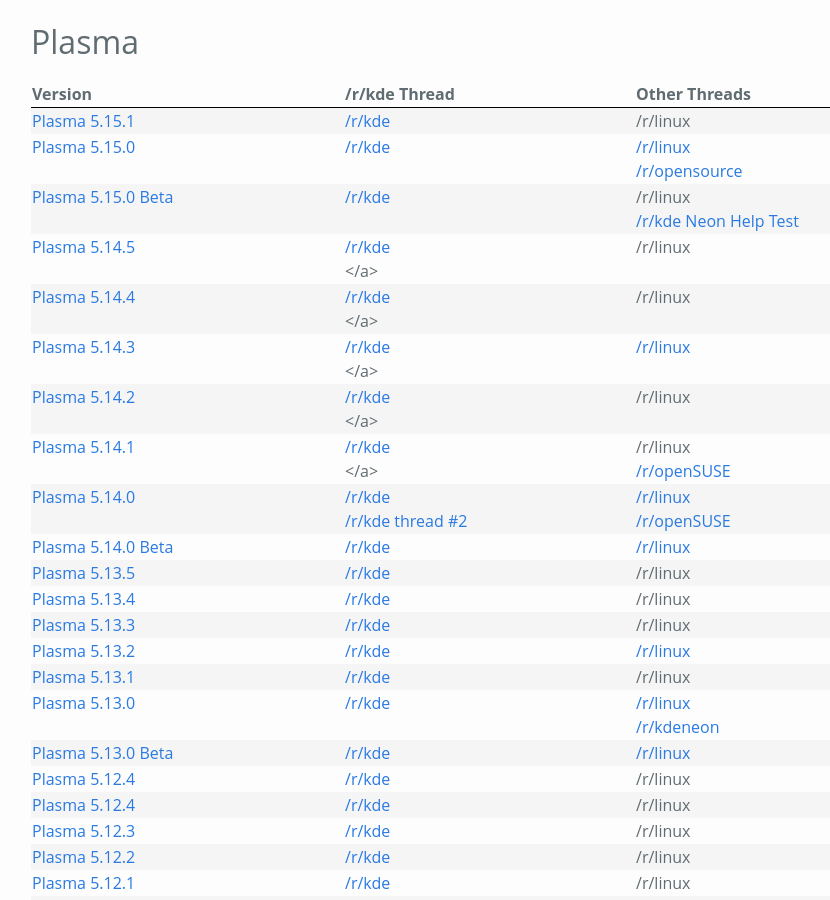
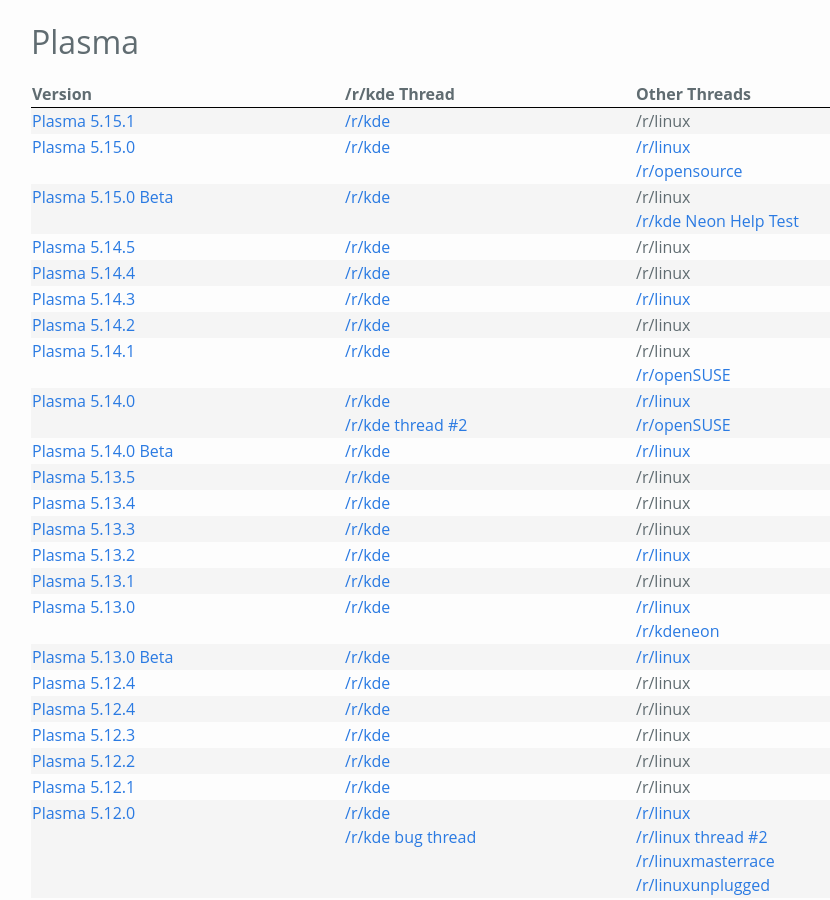
Before and after one commit to Zren/zren.github.io, a Jekyll site: the page built from kde_versions.md, in a window 1280 px wide and 900 px high, scrolled down 548 px. Shown: the whole window, without its empty margins (127-957 px from the left). Built offline with Jekyll 4.4.1, drawn with Linux system fonts in a browser that asks for light colours.

Commit message:
Fix extra </a> typo

```diff
--- a/kde_versions.md
+++ b/kde_versions.md
@@ -98,29 +98,29 @@
     </tr>
     <tr>
       <td><a href="https://www.kde.org/announcements/plasma-5.14.5.php">Plasma 5.14.5</a></td>
-      <td><a href="https://www.reddit.com/r/kde/comments/adtwij/first_plasma_bugfix_release_of_the_year_makes/">/r/kde</a></a></td>
+      <td><a href="https://www.reddit.com/r/kde/comments/adtwij/first_plasma_bugfix_release_of_the_year_makes/">/r/kde</a></td>
       <td><a>/r/linux</a></td>
     </tr>
     <tr>
       <td><a href="https://www.kde.org/announcements/plasma-5.14.4.php">Plasma 5.14.4</a></td>
-      <td><a href="https://www.reddit.com/r/kde/comments/a0x24n/kde_plasma_5144_bugfix_release_for_november/">/r/kde</a></a></td>
+      <td><a href="https://www.reddit.com/r/kde/comments/a0x24n/kde_plasma_5144_bugfix_release_for_november/">/r/kde</a></td>
       <td><a>/r/linux</a></td>
     </tr>
     <tr>
       <td><a href="https://www.kde.org/announcements/plasma-5.14.3.php">Plasma 5.14.3</a></td>
-      <td><a href="https://www.reddit.com/r/kde/comments/9upzby/kde_plasma_5143_bugfix_release_for_november/">/r/kde</a></a></td>
+      <td><a href="https://www.reddit.com/r/kde/comments/9upzby/kde_plasma_5143_bugfix_release_for_november/">/r/kde</a></td>
       <td>
         <a href="https://www.reddit.com/r/linux/comments/9vaq3x/kde_plasma_5143_bugfix_release_for_november_with/">/r/linux</a>
       </td>
     </tr>
     <tr>
       <td><a href="https://www.kde.org/announcements/plasma-5.14.2.php">Plasma 5.14.2</a></td>
-      <td><a href="https://www.reddit.com/r/kde/comments/9qxxo7/kde_plasma_5142_bugfix_release_for_october/">/r/kde</a></a></td>
+      <td><a href="https://www.reddit.com/r/kde/comments/9qxxo7/kde_plasma_5142_bugfix_release_for_october/">/r/kde</a></td>
       <td><a>/r/linux</a></td>
     </tr>
     <tr>
       <td><a href="https://www.kde.org/announcements/plasma-5.14.1.php">Plasma 5.14.1</a></td>
-      <td><a href="https://www.reddit.com/r/kde/comments/9op5qe/kde_plasma_5141_bugfix_release_for_october/">/r/kde</a></a></td>
+      <td><a href="https://www.reddit.com/r/kde/comments/9op5qe/kde_plasma_5141_bugfix_release_for_october/">/r/kde</a></td>
       <td>
         <a>/r/linux</a>
         <a href="https://www.reddit.com/r/openSUSE/comments/9ozg9h/kde_plasma_5141_bugfix_release_for_october/">/r/openSUSE</a>
```
